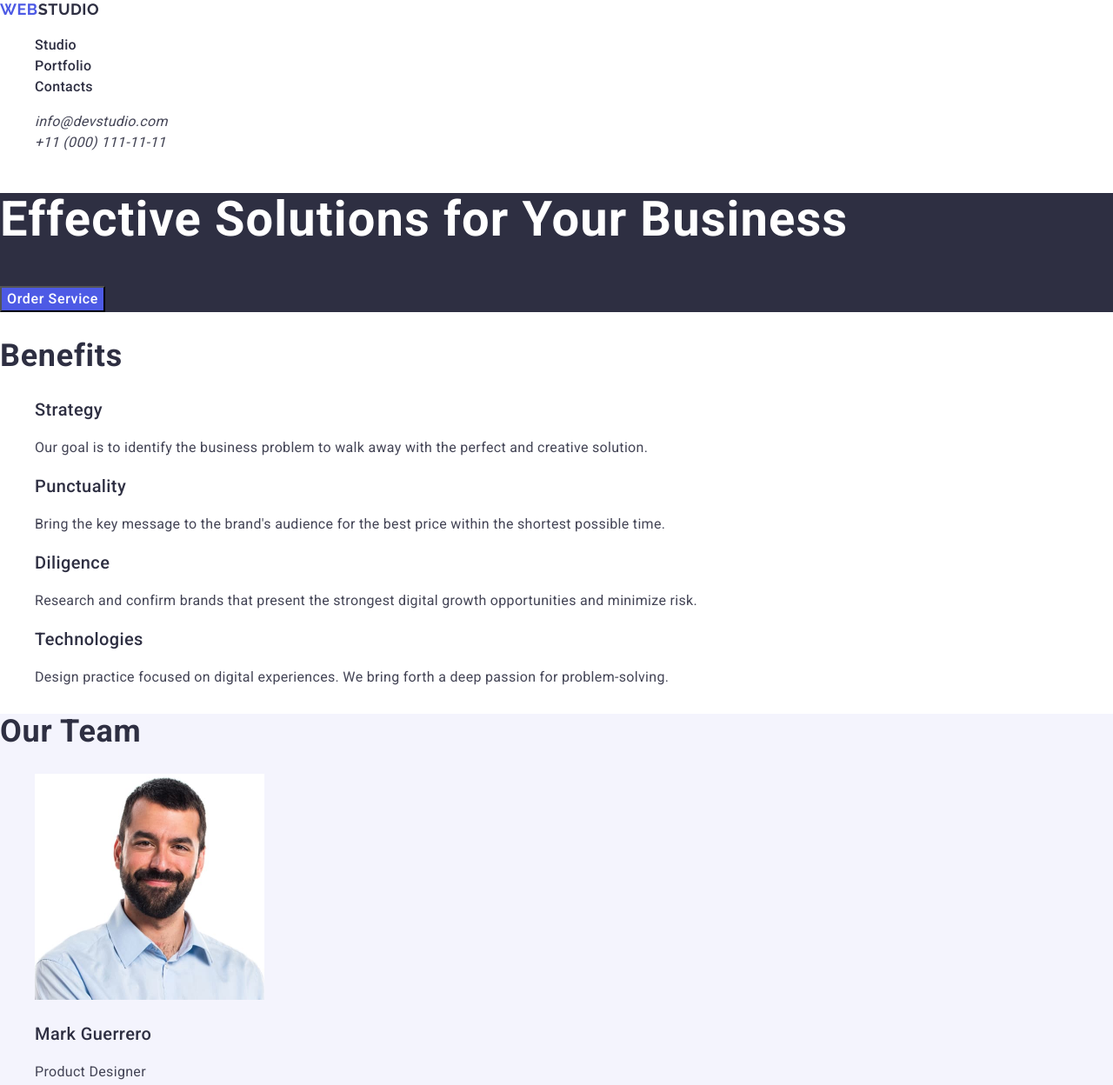
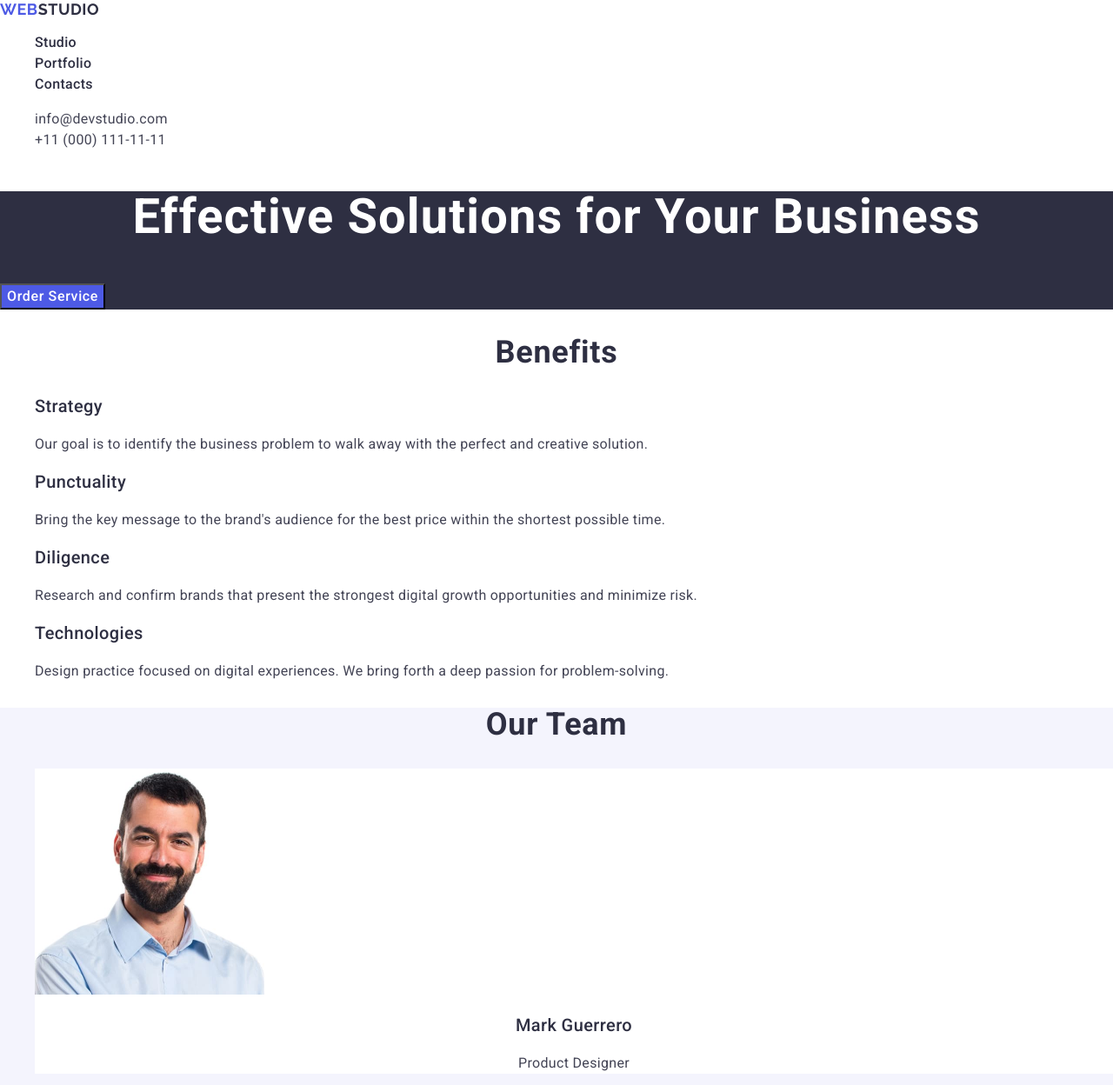
Before and after one commit to olehmak1992/goit-markup-hw-02, a plain HTML site: page index.html in a window 1280 px wide. Shown: the top 1248 px of the page at 87% size. Drawn offline with nearby package versions, Linux system fonts and the light colour scheme.

Commit message:
add fixed css html

```diff
--- a/css/styles.css
+++ b/css/styles.css
@@ -3,7 +3,6 @@
 body {
   font-family: "Roboto", sans-serif;
   font-size: 16px;
-  line-height: 1.5;
   color: #434455;
   background-color: #fff;
 }
@@ -23,7 +22,7 @@ a {
   font-family: "Raleway", sans-serif;
   font-weight: 700;
   font-size: 18px;
-  line-height: 1.16667;
+  line-height: 1.17;
   letter-spacing: 0.03em;
   text-transform: uppercase;
   color: #4d5ae5;
@@ -36,15 +35,16 @@ a {
 .section-title {
   font-weight: 700;
   font-size: 36px;
-  line-height: 1.11111;
+  line-height: 1.11;
   letter-spacing: 0.02em;
   color: #2e2f42;
+  text-transform: capitalize;
+  text-align: center;
 }
 
 .list-title {
   font-weight: 500;
   font-size: 20px;
-  line-height: 1.2;
   letter-spacing: 0.02em;
   color: #2e2f42;
 }
@@ -55,6 +55,7 @@ a {
 }
 
 /* Header */
+
 .page-header .part {
   color: #2e2f42;
 }
@@ -71,13 +72,17 @@ a {
   color: #404bbf;
 }
 
-.address-link {
+.contacts {
+  font-style: normal;
+}
+
+.contacts-link {
   line-height: 1.5;
   letter-spacing: 0.02em;
   color: #434455;
 }
-.address-link:hover,
-.address-link:focus {
+.contacts-link:hover,
+.contacts-link:focus {
   color: #404bbf;
 }
 
@@ -90,8 +95,9 @@ a {
 .page-title {
   font-weight: 700;
   font-size: 56px;
-  line-height: 1.07143;
+  line-height: 1.07;
   letter-spacing: 0.02em;
+  text-align: center;
   color: #fff;
 }
 
@@ -115,7 +121,15 @@ a {
 }
 
 .team-list-item {
-  background-color: #f4f4fd;
+  background-color: #fff;
+}
+
+.team-item-title {
+  text-align: center;
+}
+
+.team-desc {
+  text-align: center;
 }
 
 /* Footer */
--- a/index.html
+++ b/index.html
@@ -26,7 +26,9 @@
           >Web<span class="part">Studio</span></a
         >
         <ul class="nav-list">
-          <li class="nav-list-item"><a class="nav-link" href="">Studio</a></li>
+          <li class="nav-list-item">
+            <a class="nav-link" href="./index.html">Studio</a>
+          </li>
           <li class="nav-list-item">
             <a class="nav-link" href="">Portfolio</a>
           </li>
@@ -35,15 +37,15 @@
           </li>
         </ul>
       </nav>
-      <address>
-        <ul class="address-list">
-          <li class="address-list-item">
-            <a class="address-link" href="mailto:info@devstudio.com"
+      <address class="contacts">
+        <ul class="contacts-list">
+          <li class="contacts-list-item">
+            <a class="contacts-link" href="mailto:info@devstudio.com"
               >info@devstudio.com</a
             >
           </li>
-          <li class="address-list-item">
-            <a class="address-link" href="tel:+110001111111"
+          <li class="contacts-list-item">
+            <a class="contacts-link" href="tel:+110001111111"
               >+11 (000) 111-11-11</a
             >
           </li>
@@ -89,7 +91,7 @@
         </ul>
       </section>
       <section class="team">
-        <h2 class="section-title">Our Team</h2>
+        <h2 class="section-title team-title">Our Team</h2>
         <ul class="team-list">
           <li class="team-list-item">
             <img
@@ -102,7 +104,7 @@
           </li>
           <li class="team-list-item">
             <img src="./images/team/img-2.jpg" alt="Tom Ford" width="264" />
-            <h3 class="list-title">Tom Ford</h3>
+            <h3 class="list-title team-item-title">Tom Ford</h3>
             <p class="list-desc team-desc">Frontend Developer</p>
           </li>
           <li class="team-list-item">
```
